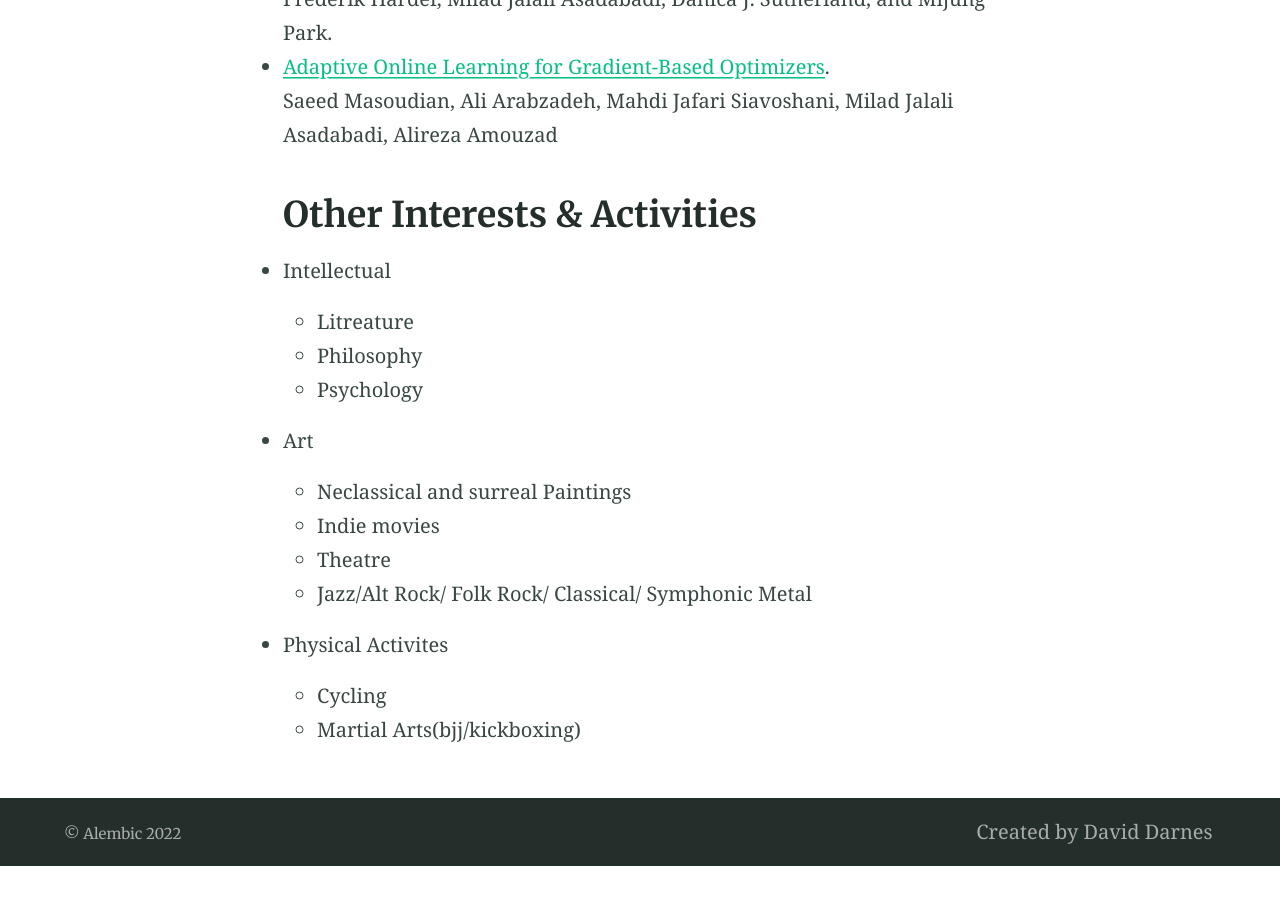
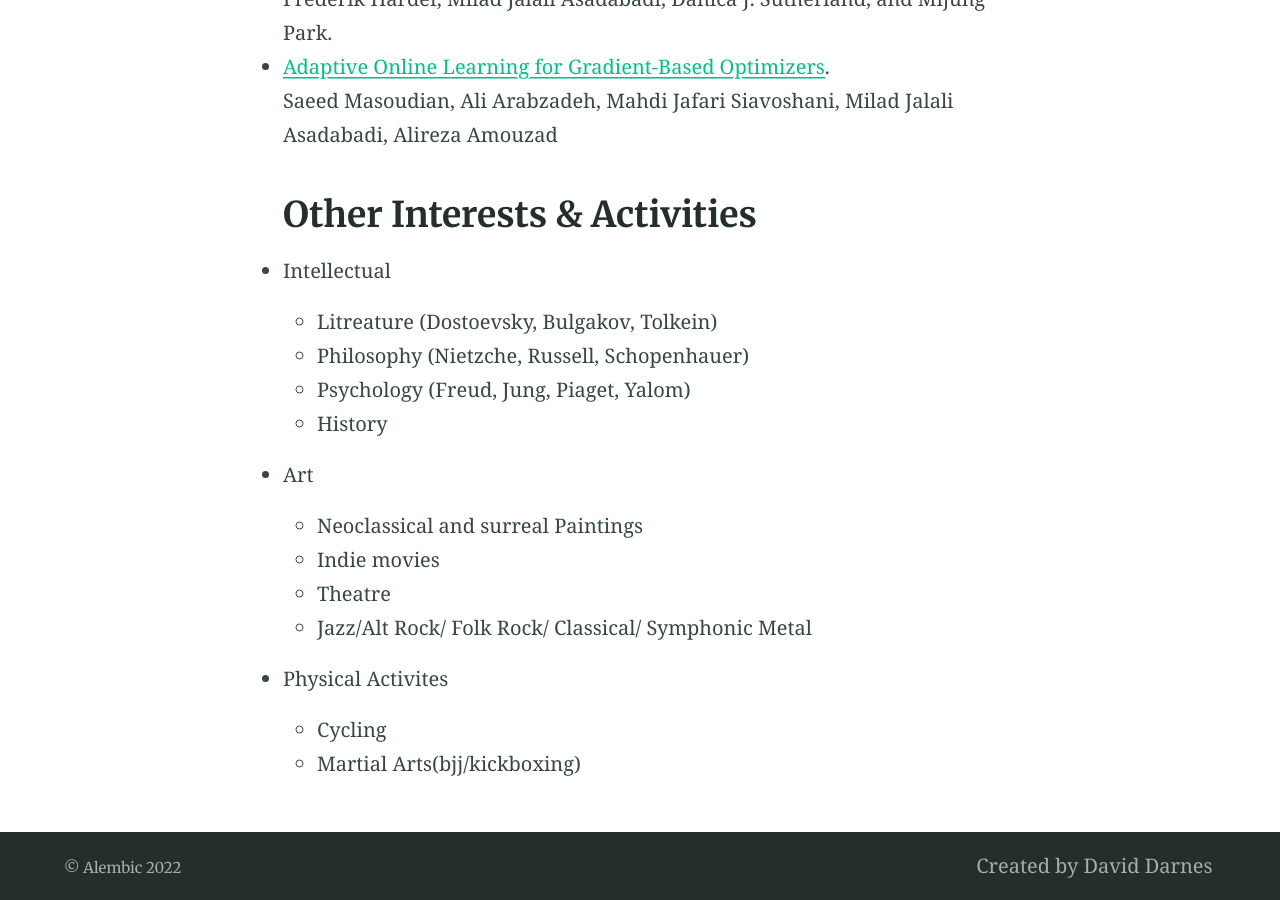
Before and after one commit to miadj7/miladj7.github.io, a Jekyll site: the page built from index.md, in a window 1280 px wide and 900 px high, scrolled down 2125 px. Built offline with Jekyll 4.4.1, drawn with Linux system fonts in a browser that asks for light colours; before the commit the page ends 2991 px from its top, so only the background shows below that.

Commit message:
Update index.md

```diff
--- a/index.md
+++ b/index.md
@@ -42,11 +42,12 @@ Saeed Masoudian, Ali Arabzadeh, Mahdi Jafari Siavoshani, Milad Jalali Asadabadi,
 
 ## Other Interests & Activities
 - Intellectual
-  - Litreature
-  - Philosophy
-  - Psychology
+  - Litreature (Dostoevsky, Bulgakov, Tolkein)
+  - Philosophy (Nietzche, Russell, Schopenhauer)
+  - Psychology (Freud, Jung, Piaget, Yalom)
+  - History
 - Art
-  - Neclassical and surreal Paintings
+  - Neoclassical and surreal Paintings
   - Indie movies
   - Theatre
   - Jazz/Alt Rock/ Folk Rock/ Classical/ Symphonic Metal
```
